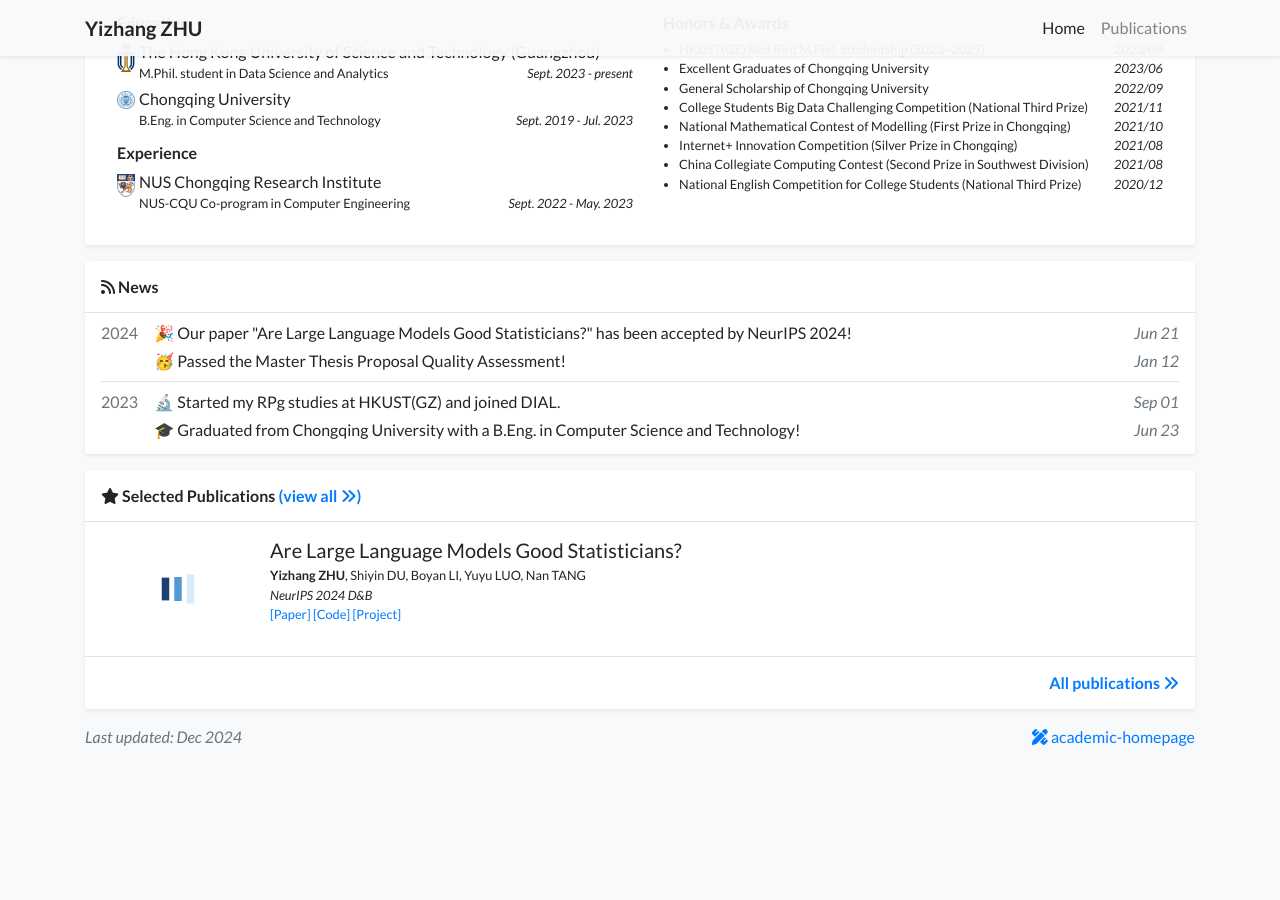
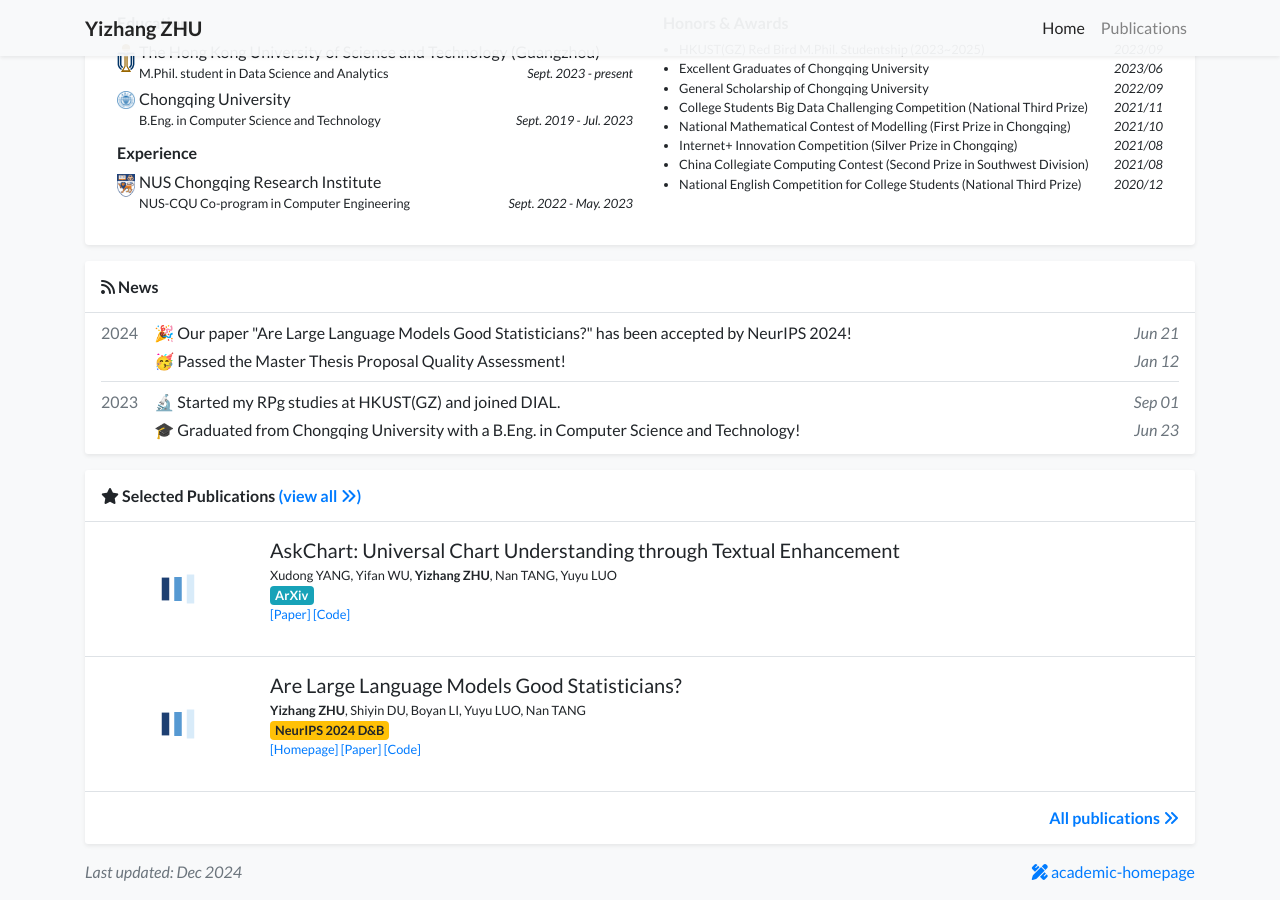
Before and after one commit to derrickzhuyz/derrickzhuyz.github.io, a Jekyll site: the page built from index.html, in a window 1280 px wide and 900 px high, scrolled down 770 px. Built offline with Jekyll 4.4.1, drawn with Linux system fonts in a browser that asks for light colours; a style sheet for code colours, icons or effects is not loaded; before the commit the page ends 1535 px from its top, so only the background shows below that.

Commit message:
askchart arxived

```diff
--- a/_data/authors.yml
+++ b/_data/authors.yml
@@ -12,6 +12,12 @@
 
 "Shiyin DU":
   url: "https://github.com/dushiyin/"
+
+"Xudong YANG":
+  url: "https://github.com/Sootung"
+
+"Yifan WU":
+  url: "https://github.com/Evanwu1125"
 
 "Charles Green (MIT)":
   name: Charles Green
```
Also changed, not shown: _publications/2024/2024-pub-example-1.md (renamed from _publications/2024/2024-pub-example-3.md, +4 -3 lines), _publications/2024/2024-pub-example-2.md (added, +24 -0 lines), 1 other file.
